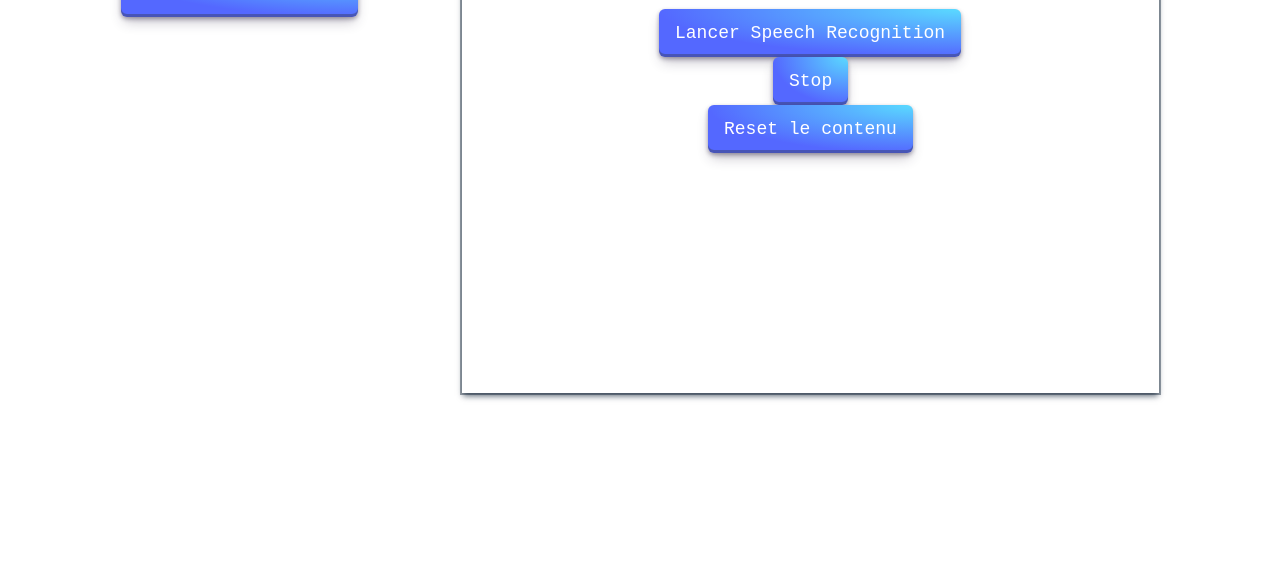
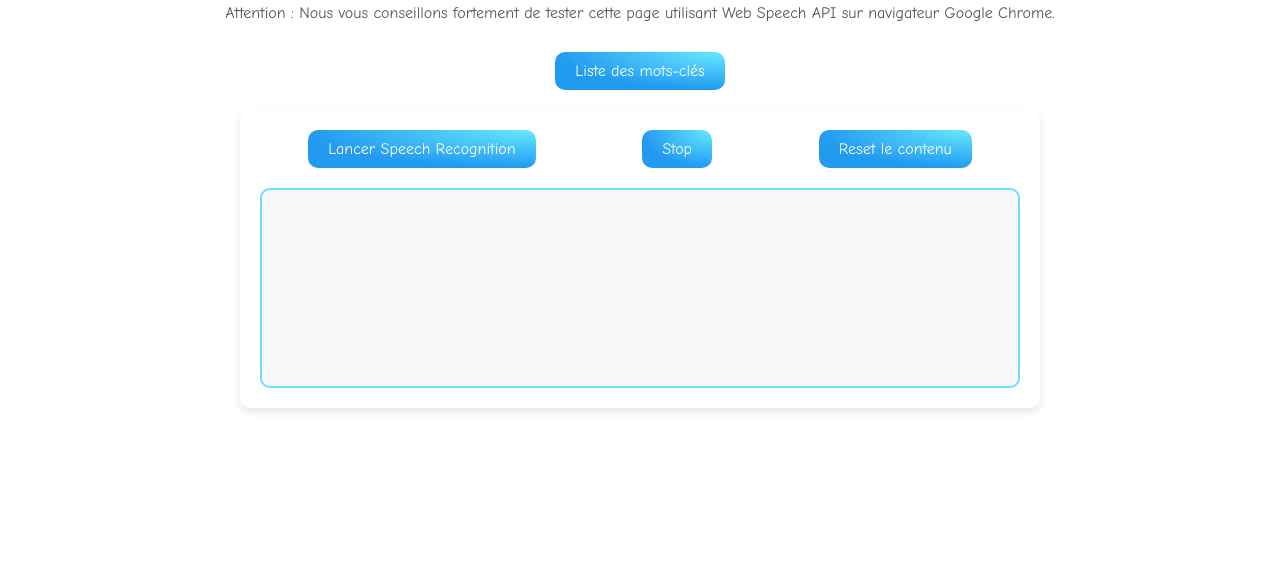
Before and after one commit to myrm02/voice-to-text, a plain HTML site: page index.html in a window 1280 px wide. Shown: the part 222-800 px from the top of the page. Drawn offline with Linux system fonts and the light colour scheme.

Commit message:
some style  :lipstick:

```diff
--- a/index.html
+++ b/index.html
@@ -5,7 +5,7 @@
     <meta http-equiv="X-UA-Compatible" content="IE=edge">
     <meta name="viewport" content="width=device-width, initial-scale=1.0">
     <link rel="stylesheet" href="style.css"/>
-    <title>Just talk</title>
+    <title>Just Talk</title>
 </head>
 <body>
     <h1 id="main-title">Dis des couleurs ou des fruits avec ta belle voix !</h1>
--- a/script.js
+++ b/script.js
@@ -55,7 +55,6 @@ if ('webkitSpeechRecognition' in window) {
 	  let newParagraph = document.createElement("p");
 	  newParagraph.textContent = result;
 	  output.appendChild(newParagraph);
-
 	};
 
 	document.querySelector('#stop-bouton').addEventListener('click', () => {
@@ -75,5 +74,9 @@ let btnKeywords = document.getElementById('btn-keywords');
 let divKeywords = document.getElementById('keywords');
 
 btnKeywords.addEventListener('click', () => {
-	divKeywords.classList.remove('none');
-})
+	if (divKeywords.classList.contains('none')) {
+		divKeywords.classList.remove('none');
+	} else {
+		divKeywords.classList.add('none');
+	}
+});
--- a/style.css
+++ b/style.css
@@ -1,119 +1,119 @@
 * {
-    margin: 0;
-    padding: 0;
-    box-sizing: border-box;
-    font-family: sans-serif;
-  }
+  margin: 0;
+  padding: 0;
+  box-sizing: border-box;
+  font-family: 'Comic Sans MS', sans-serif;
+}
 
+body {
+  display: flex;
+  align-items: center;
+  flex-direction: column;
+  justify-content: center;
+    min-height: 100vh;
+  padding: 20px;
+}
 
-body{
-    display: flex;
-    align-items: center;
-    flex-direction: column;
-    justify-content: center;
+#main-title {
+  margin: 20px 0;
+  font-size: 2.5em;
+  text-align: center;
+  color: #131112;
+}
 
+#precision {
+  margin-bottom: 20px;
+  text-align: center;
+  color: #555;
 }
 
 #main-section {
   display: flex;
-  gap: 10%;
+  flex-direction: column;
+  align-items: center;
+  width: 100%;
+  max-width: 800px;
 }
 
-#main-title{
-    margin:5vh 0 7vh 0;
-}
-#precision {
-  margin-bottom: 5vh;
-}
-#container{
-    width: 100vh;
-    padding: 5vh;
-    box-shadow: rgba(6, 24, 44, 0.4) 0px 0px 0px 2px, rgba(6, 24, 44, 0.65) 0px 4px 6px -1px, rgba(255, 255, 255, 0.08) 0px 1px 0px inset;}
-
-#button-container{
-    display: flex;
-    justify-content: center;
-    align-items: center;
-    flex-direction: column;
+section {
+  margin: 10px 0;
 }
 
-/* .langues{
-    display: flex;
-    flex-direction: column;
-    align-items: center;
-} */
+#keywords {
+  background: #fff;
+  border: 2px solid #69c8ff;
+  border-radius: 10px;
+  padding: 15px;
+  box-shadow: 0 4px 8px rgba(0, 0, 0, 0.1);
+}
 
-/* .langues select{
-    width: 30vh;
-    border: 1px solid green;
-    border-radius: 5px;
-} */
+ul {
+  margin-bottom: 15px;
+  list-style: none;
+}
 
-ul {margin-bottom: 3vh; margin-top: 3vh;}
+ul li {
+  margin: 5px 0;
+  color: #69cbff;
+}
 
-#output {
-    height: 200px;
-    overflow-y: scroll;
-  }
+#container {
+  width: 100%;
+  padding: 20px;
+  background: #fff;
+  border-radius: 10px;
+  box-shadow: 0 4px 8px rgba(0, 0, 0, 0.1);
+}
 
-  #output p {
-    display: block;
-  }
-
+#button-container {
+  display: flex;
+  justify-content: space-around;
+  align-items: center;
+  flex-wrap: wrap;
+  gap: 10px;
+  margin-bottom: 20px;
+}
 
 button {
-  align-items: center;
   appearance: none;
-  background-image: radial-gradient(100% 100% at 100% 0, #5adaff 0, #5468ff 100%);
-  border: 0;
-  border-radius: 6px;
-  box-shadow: rgba(45, 35, 66, .4) 0 2px 4px,rgba(45, 35, 66, .3) 0 7px 13px -3px,rgba(58, 65, 111, .5) 0 -3px 0 inset;
-  box-sizing: border-box;
+  background-image: radial-gradient(100% 100% at 100% 0, #69e9ff 0, #219af0 100%);
+  border: none;
+  border-radius: 10px;
   color: #fff;
   cursor: pointer;
-  display: inline-flex;
-  font-family: "JetBrains Mono",monospace;
-  height: 48px;
-  justify-content: center;
-  line-height: 1;
-  list-style: none;
-  overflow: hidden;
-  padding-left: 16px;
-  padding-right: 16px;
-  position: relative;
-  text-align: left;
-  text-decoration: none;
-  transition: box-shadow .15s,transform .15s;
-  user-select: none;
-  -webkit-user-select: none;
-  touch-action: manipulation;
-  white-space: nowrap;
-  will-change: box-shadow,transform;
-  font-size: 18px;
+  font-size: 16px;
+  padding: 10px 20px;
+  transition: transform 0.2s;
 }
 
 button:focus {
-  box-shadow: #3c4fe0 0 0 0 1.5px inset, rgba(45, 35, 66, .4) 0 2px 4px, rgba(45, 35, 66, .3) 0 7px 13px -3px, #3c4fe0 0 -3px 0 inset;
+  outline: none;
 }
 
 button:hover {
-  box-shadow: rgba(45, 35, 66, .4) 0 4px 8px, rgba(45, 35, 66, .3) 0 7px 13px -3px, #3c4fe0 0 -3px 0 inset;
-  transform: translateY(-2px);
+  transform: scale(1.05);
 }
 
-button:active {
-  box-shadow: #3c4fe0 0 3px 7px inset;
-  transform: translateY(2px);
+#output {
+  height: 200px;
+  overflow-y: auto;
+  border: 2px solid #69dfff;
+  border-radius: 10px;
+  padding: 10px;
+  background: #f9f9f9;
 }
 
+#output p {
+  margin: 5px 0;
+}
 
 #bananaRain, #ceriseRain, #fraiseRain, #appleRain, #citronRain {
-    position: fixed;
-    top: 0;
-    left: 0;
-    z-index: -1;
-    width: 100%;
-    display: none;
+  position: fixed;
+  top: 0;
+  left: 0;
+  z-index: -1;
+  width: 100%;
+  display: none;
 }
 
 .none {
```
